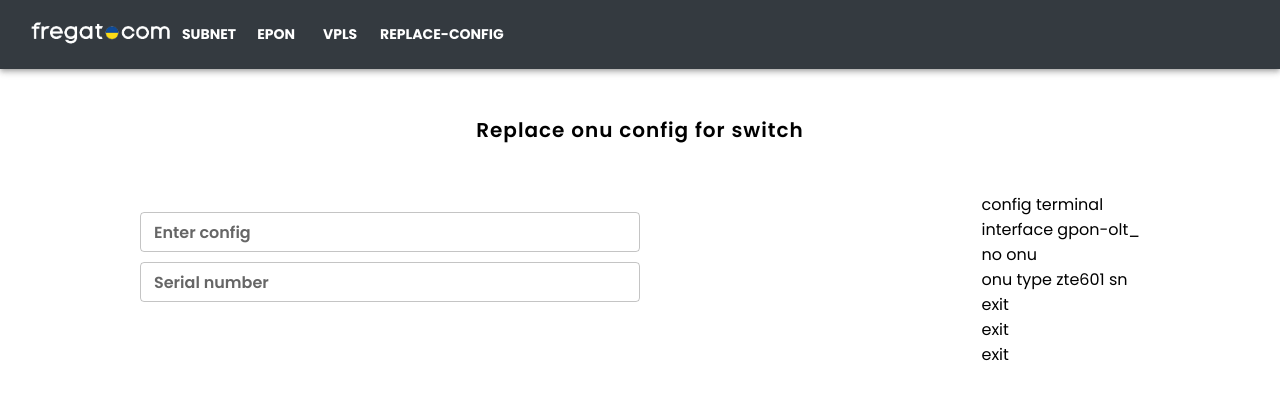
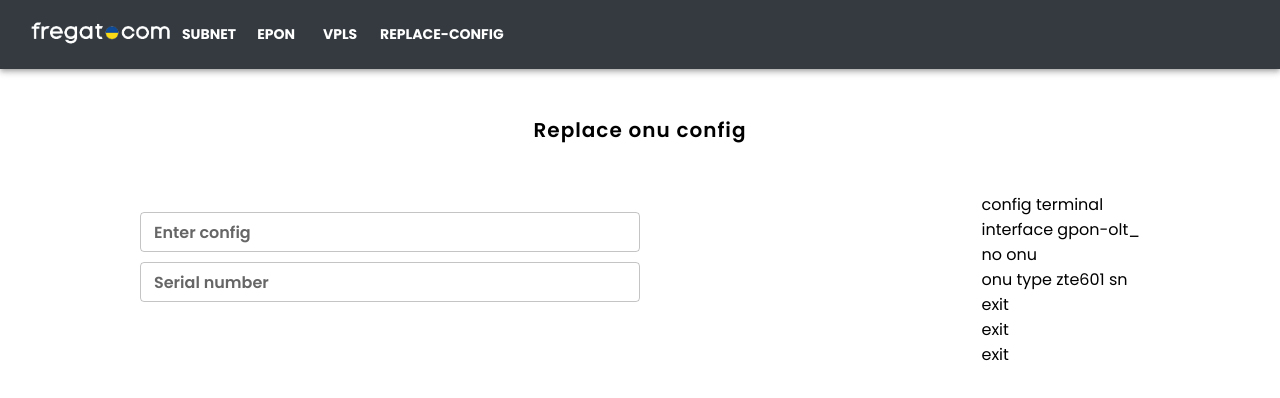
Before and after one commit to Vasstin/fregat-helper, a React (Create React App) app: page /replace-config in a window 1280 px wide. Shown: the top 398 px of the page. Built offline with nearby package versions, Linux system fonts and the light colour scheme.

Commit message:
change title

```diff
--- a/src/ReplaceSwitchConfig/ReplaceSwitchConfig.js
+++ b/src/ReplaceSwitchConfig/ReplaceSwitchConfig.js
@@ -30,7 +30,7 @@ const ReplaceSwitchConfig = (props) => {
           textAlign: "center",
         }}
       >
-        Replace onu config for switch
+        Replace onu config
       </Typography>
       <Box
         sx={{
```
